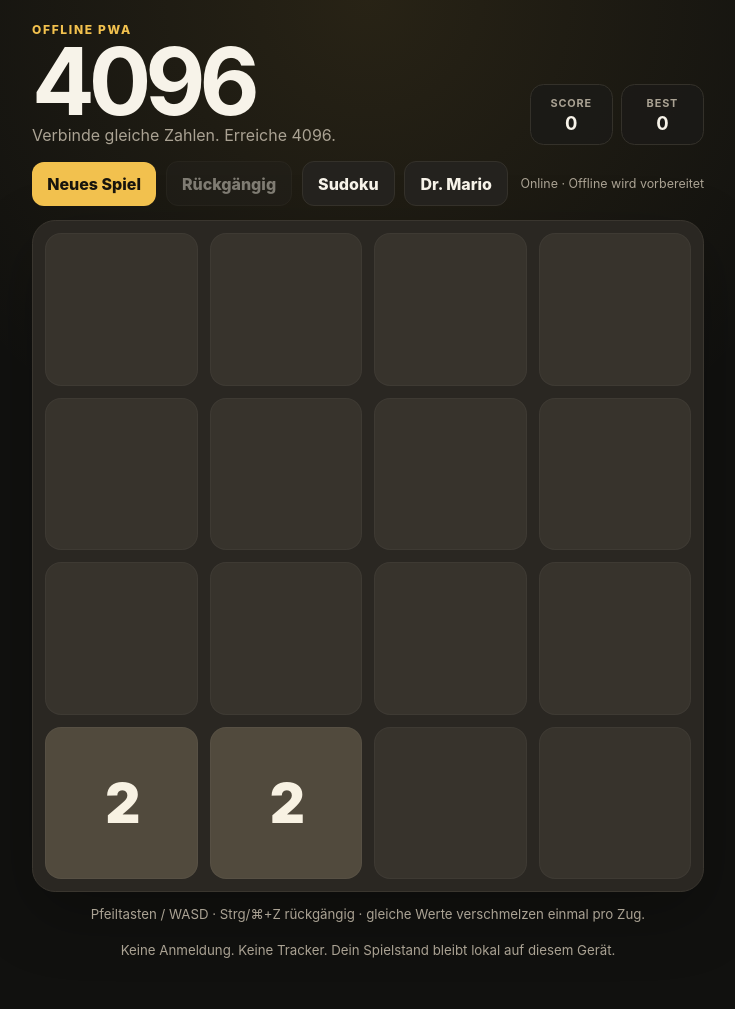
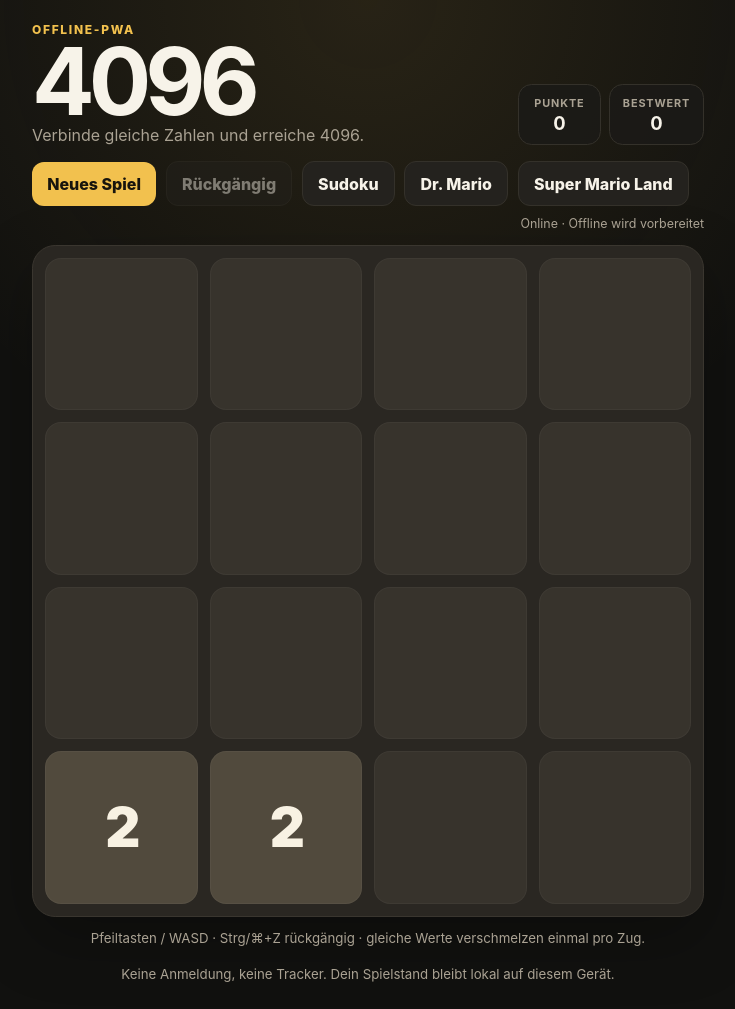
Before and after one commit to derdigitalaffine/4096, a website with bundled scripts: page index.html in a window 1280 px wide. Shown: the whole page, without its empty margins (272-1007 px from the left). Before the commit the page ends 985 px from the top, so only its background shows below. Built offline with nearby package versions, Linux system fonts and the light colour scheme.

Commit message:
Root-Navigation um Super Mario Land erweitern

```diff
--- a/index.html
+++ b/index.html
@@ -17,18 +17,18 @@
   <main class="app-shell">
     <header class="topbar">
       <div>
-        <p class="eyebrow">Offline PWA</p>
+        <p class="eyebrow">Offline-PWA</p>
         <h1>4096</h1>
-        <p class="tagline">Verbinde gleiche Zahlen. Erreiche 4096.</p>
+        <p class="tagline">Verbinde gleiche Zahlen und erreiche 4096.</p>
       </div>
 
       <div class="scoreboard" aria-label="Punktestand">
         <div class="score-card">
-          <span>Score</span>
+          <span>Punkte</span>
           <strong id="score">0</strong>
         </div>
         <div class="score-card">
-          <span>Best</span>
+          <span>Bestwert</span>
           <strong id="best">0</strong>
         </div>
       </div>
@@ -40,6 +40,7 @@
       <button id="install-app" class="secondary" type="button" hidden>Installieren</button>
       <a class="nav-link" href="./sudoku/">Sudoku</a>
       <a class="nav-link" href="./dr-mario/">Dr. Mario</a>
+      <a class="nav-link" href="./super-mario-land/">Super Mario Land</a>
       <span id="connection-status" class="connection" aria-live="polite">Online</span>
     </section>
 
@@ -61,7 +62,7 @@
     </section>
 
     <footer>
-      <p>Keine Anmeldung. Keine Tracker. Dein Spielstand bleibt lokal auf diesem Gerät.</p>
+      <p>Keine Anmeldung, keine Tracker. Dein Spielstand bleibt lokal auf diesem Gerät.</p>
     </footer>
   </main>
 
```
